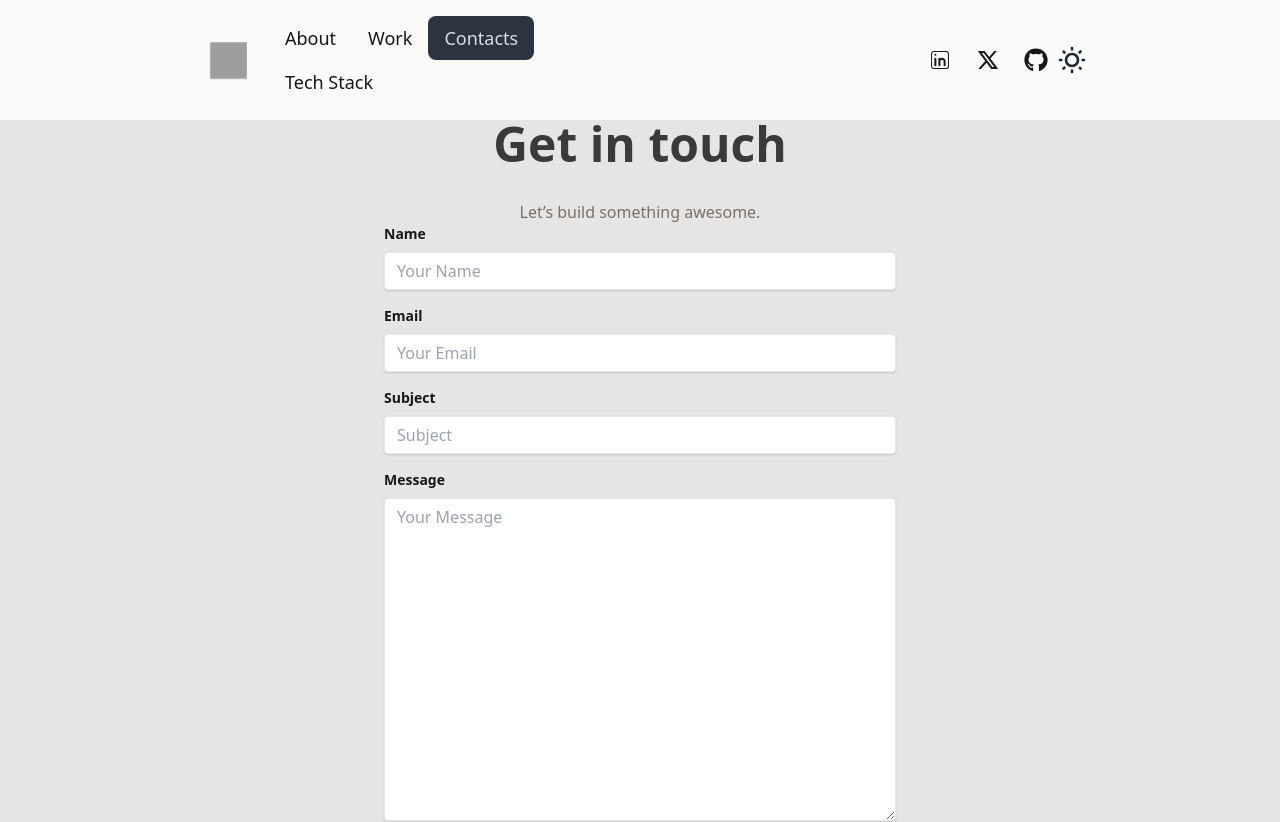
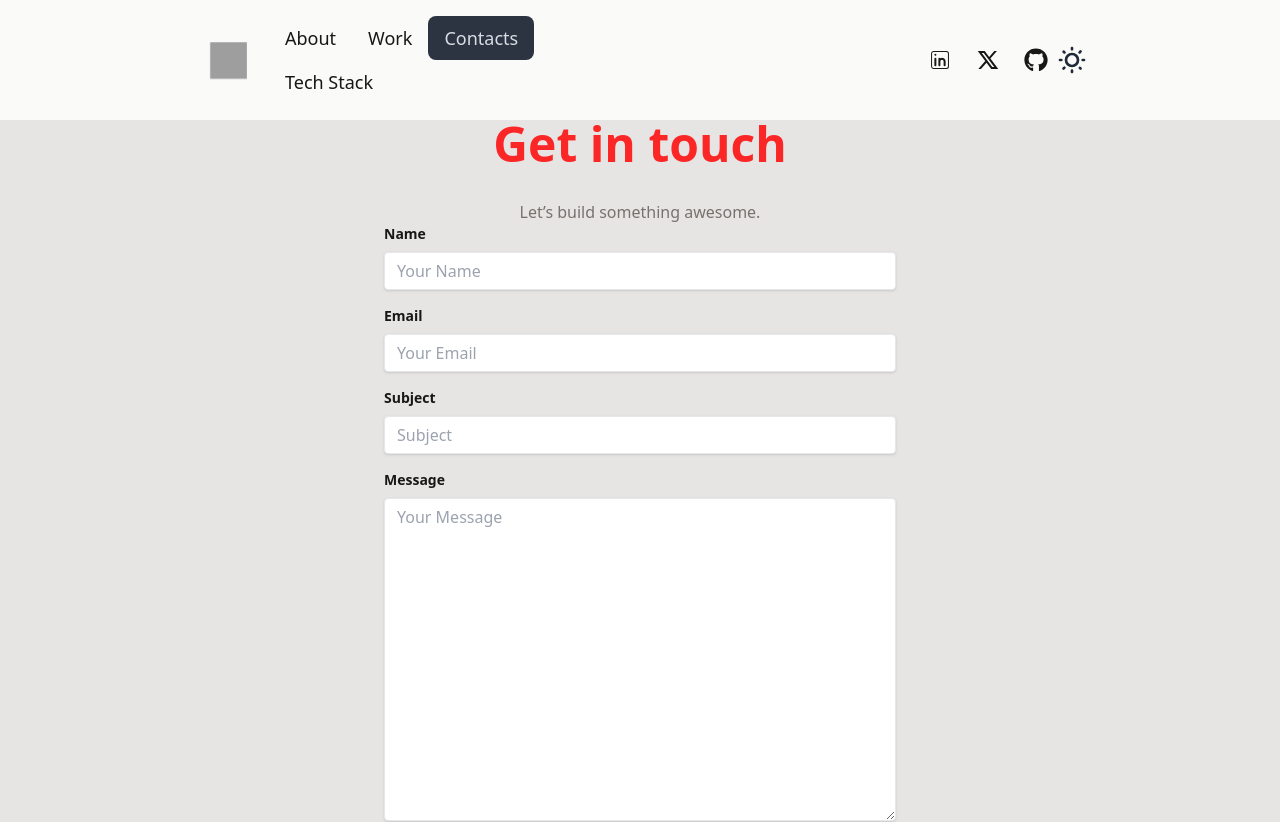
Before and after one commit to arabyhossainabid/my-portfolio, a React (Vite) app: page /contacts in a window 1280 px wide. Shown: the top 822 px of the page. Built offline with nearby package versions, Linux system fonts and the light colour scheme; grey boxes are pictures that could not be loaded.

Commit message:
new changes

```diff
--- a/src/Component/Contacts/Contacts.jsx
+++ b/src/Component/Contacts/Contacts.jsx
@@ -20,7 +20,9 @@ const Contacts = () => {
 
   return (
     <div className="flex flex-col items-center justify-center min-h-screen bg-stone-200 dark:bg-black text-neutral-900 dark:text-stone-50 transition-all">
-      <h1 className="text-5xl font-bold mb-8 animate-pulse">Get in touch</h1>
+      <h1 className="text-5xl font-bold mb-8 animate-pulse text-[rgb(255,0,0)]"> {/* Adjust RGB as needed */}
+        Get in touch
+      </h1>
       <p className='text-stone-500 dark:text-neutral-900'>Let’s build something awesome.</p>
       <form className="w-full max-w-lg" onSubmit={handleSubmit}>
         <div className="mb-4">
```
